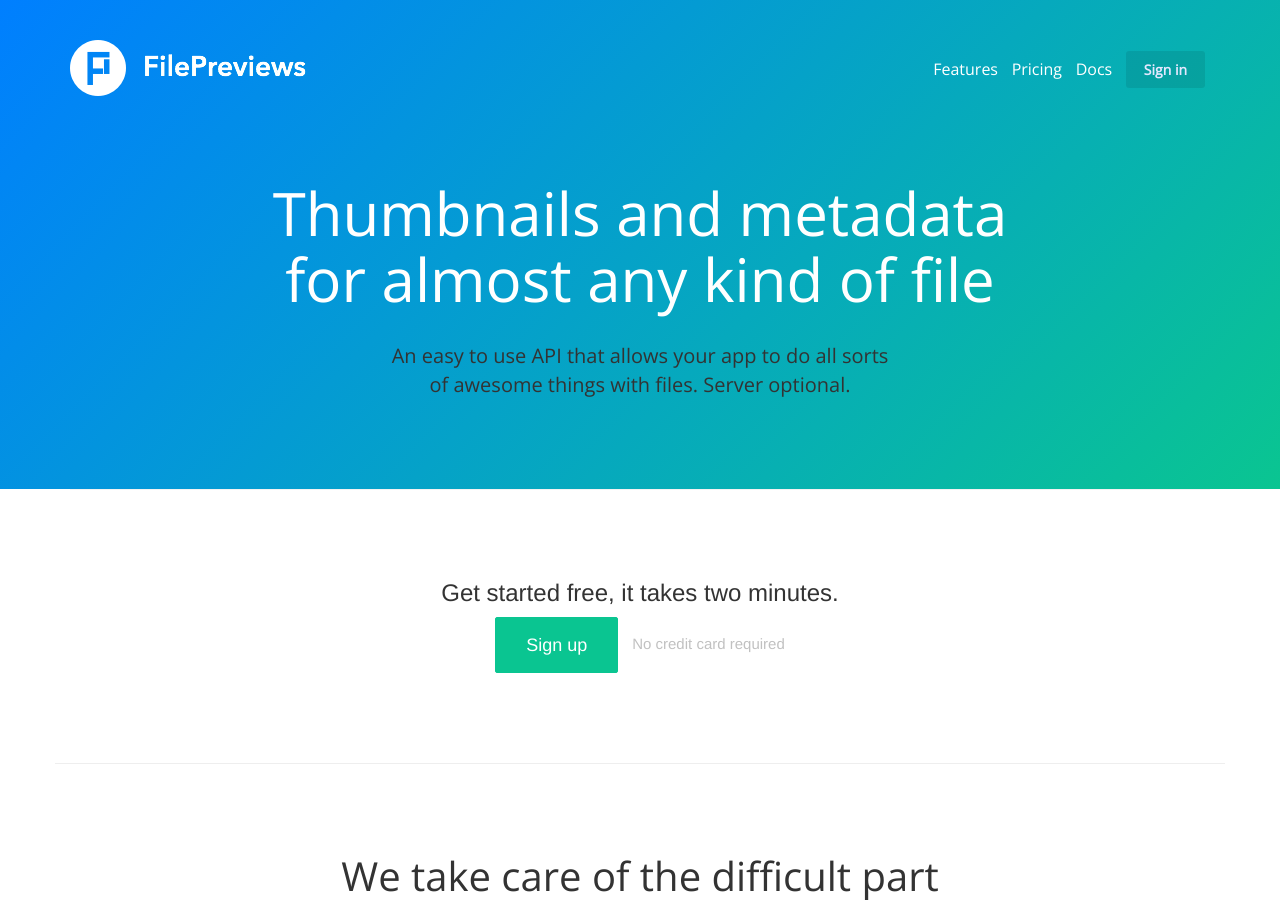
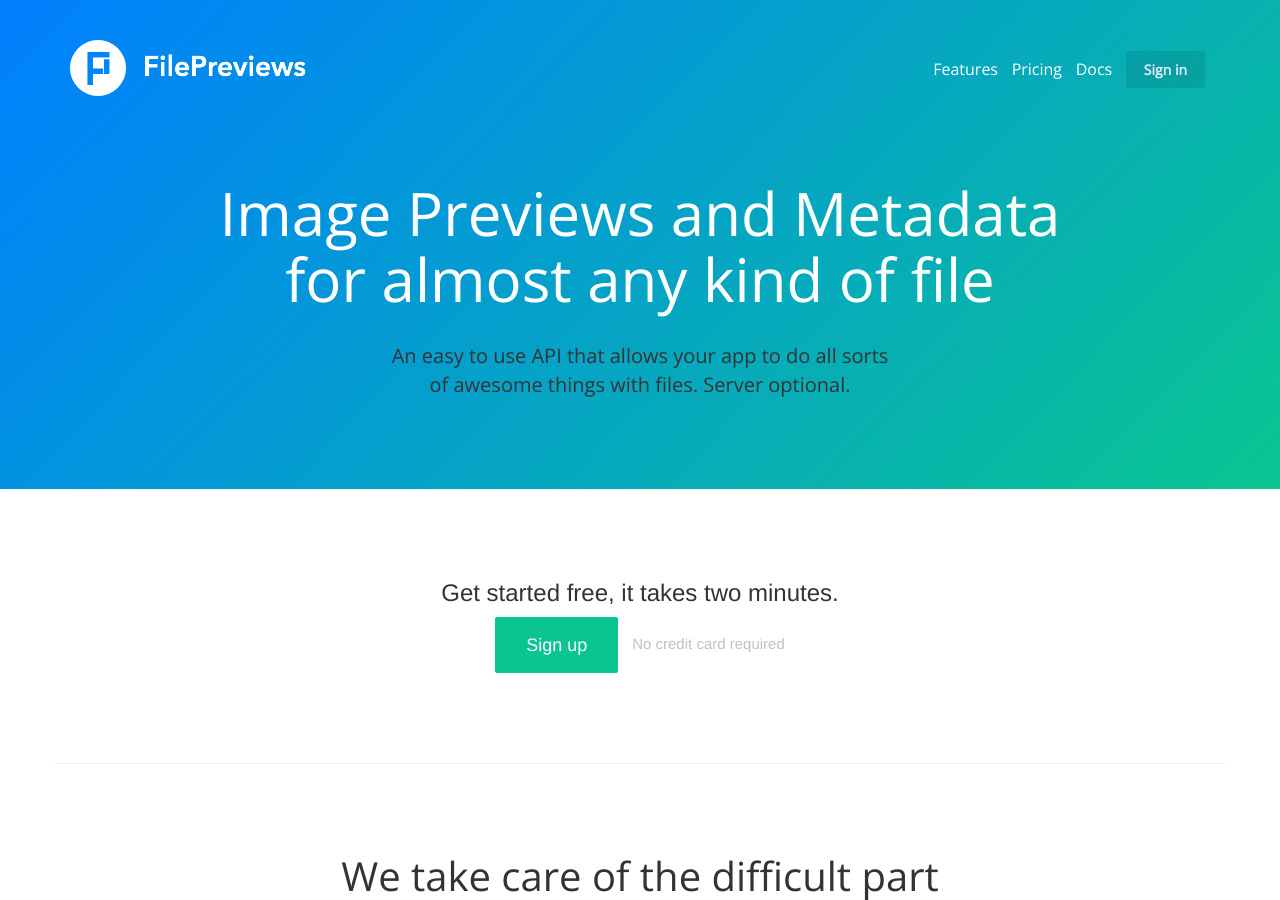
Before and after one commit to jomajoma/filepreviews.io, a Jekyll site: the page built from index.html, in a window 1280 px wide and 900 px high. Built offline with Jekyll 4.4.1, drawn with Linux system fonts in a browser that asks for light colours; nearby versions of some CDN libraries.

Commit message:
Update home header text:
Image Previews and Metadata ... instead of Thumbnails and metadata

```diff
--- a/_includes/header.html
+++ b/_includes/header.html
@@ -21,7 +21,7 @@
     {% if page.is_home %}
       <div class="row">
         <div class="col-xs-12 home-header-text-wrapper">
-          <h1 class="home-header-text">Thumbnails and metadata<br>for almost any kind of file</h1>
+          <h1 class="home-header-text">Image Previews and Metadata<br>for almost any kind of file</h1>
           <p class="home-header-subtext">An easy to use API that allows your app to do all sorts<br>of awesome things with files. Server optional.</p>
         </div>
       </div>
```
